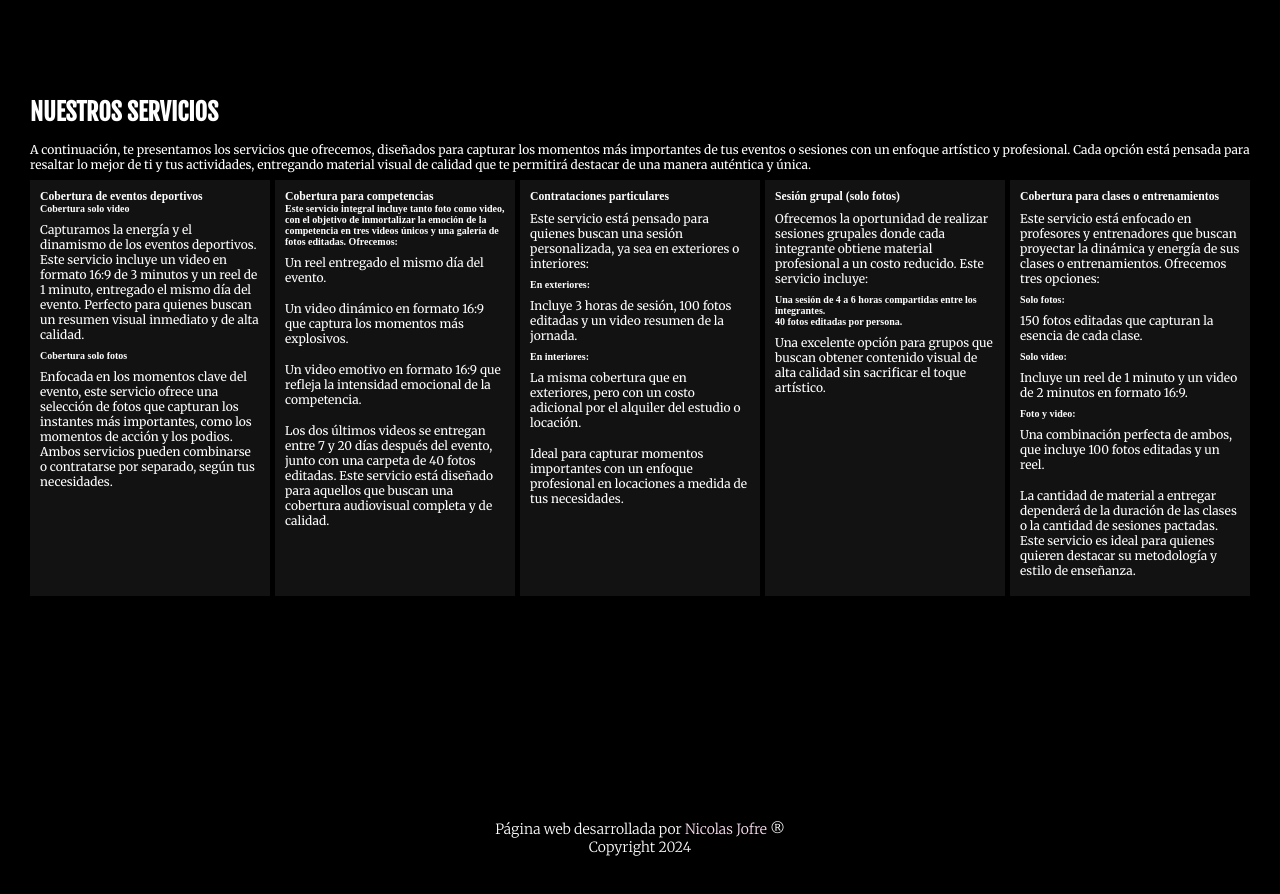
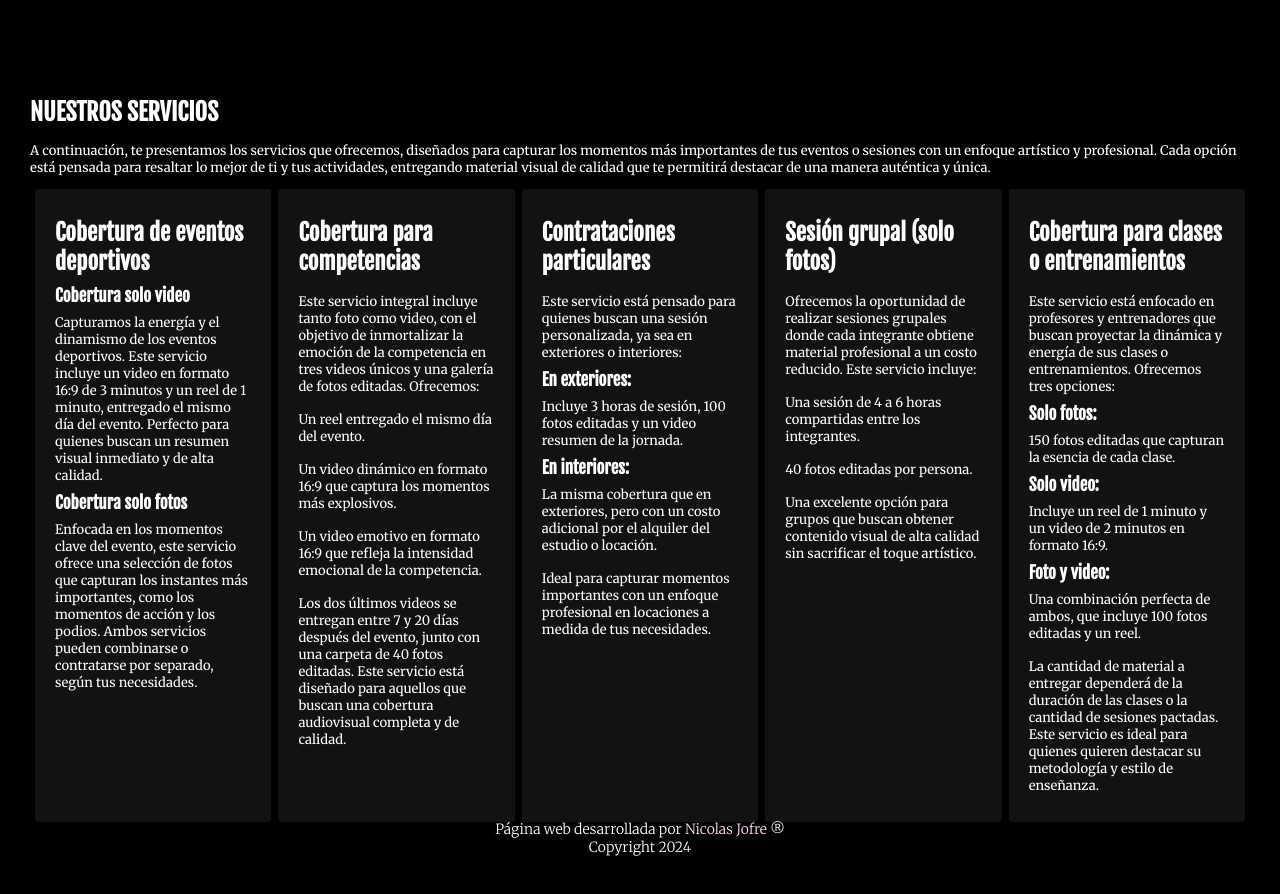
Before and after one commit to nicojofre5/joacoph, a plain HTML site: page index.html in a window 1280 px wide. Shown: the part 1240-2134 px from the top of the page. Drawn offline with Linux system fonts and the light colour scheme.

Commit message:
Finalizada seccion servicios

```diff
--- a/assets/style/main.css
+++ b/assets/style/main.css
@@ -164,17 +164,30 @@ padding: 30px;
 .cont-servicio{
   display: flex;
   justify-content: space-around;
-  gap: 5px;
+  gap: 7px;
+  margin: 5px;
 }
 .servicios p{
   padding: 8px 0px;
-  font-size: 1.2rem;
+  font-size: 1.3rem;
   font-family: var(--font-one);
 }
 .card-servicio{
-  padding: 10px;
+  padding: 20px;
   background-color: rgba(82, 80, 81, 0.224);
   width: 350px;
+  border-radius: 4px;
+}
+.card-servicio h3{
+  font-size: 2.3rem;
+  padding: 9px 0px;
+  font-family: var(--font-two);
+}
+.card-servicio h4{
+  font-size: 1.7rem;
+  font-family: var(--font-two);
+  font-weight: bolder;
+
 }
 /* TODO Comienza el footer */
 
--- a/index.html
+++ b/index.html
@@ -127,11 +127,11 @@
         </div>
         <div class="card-servicio">
           <h3>Cobertura para competencias</h3>
-          <h4>
+          <p>
             Este servicio integral incluye tanto foto como video, con el
             objetivo de inmortalizar la emoción de la competencia en tres videos
             únicos y una galería de fotos editadas. Ofrecemos:
-          </h4>
+        </p>
           <p>Un reel entregado el mismo día del evento.</p>
           <p>
             Un video dinámico en formato 16:9 que captura los momentos más
@@ -178,8 +178,8 @@
             integrante obtiene material profesional a un costo reducido. Este
             servicio incluye:
           </p>
-          <h4>Una sesión de 4 a 6 horas compartidas entre los integrantes.</h4>
-          <h4>40 fotos editadas por persona.</h4>
+          <p>Una sesión de 4 a 6 horas compartidas entre los integrantes.</p>
+          <p>40 fotos editadas por persona.</p>
           <p>
             Una excelente opción para grupos que buscan obtener contenido visual
             de alta calidad sin sacrificar el toque artístico.
```
